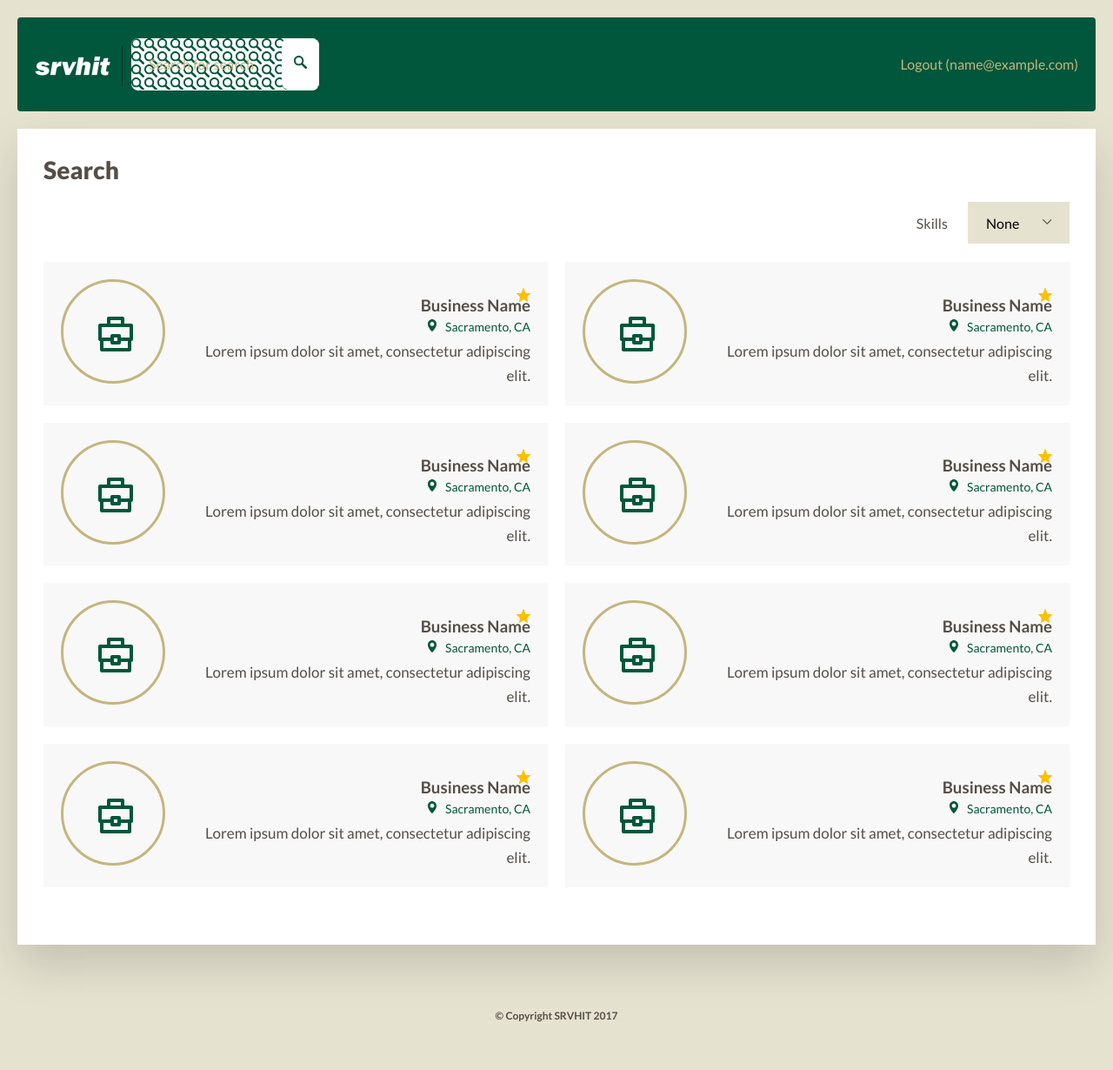
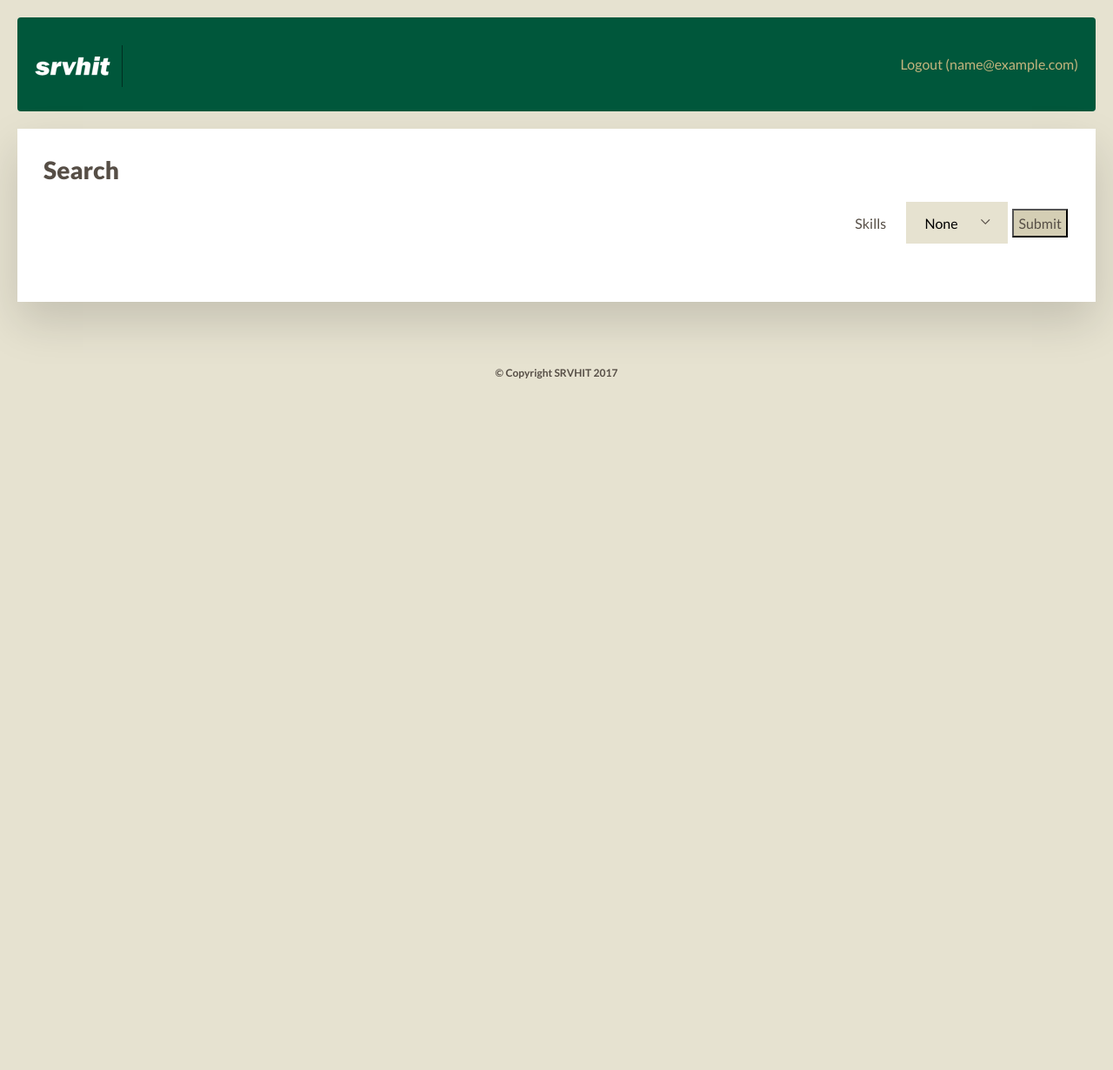
Before and after one commit to scalettar/SRVHIT, a PHP site: page /phpmail/search.php in a window 1280 px wide. Shown: the whole page at 87% size. After the commit the page ends 436 px from the top, so only its background shows below. Run offline with PHP 8.4, Linux system fonts and the light colour scheme; the visitor is signed in with stand-in values (Sample User, id 1); tables that the repository leaves empty or names only in its code hold one stand-in row (values such as "Sample post").

Commit message:
Finished Search Functionality
- Search completely implemented
- Minor text fixes and streamlining

```diff
--- a/css/bundle.css
+++ b/css/bundle.css
@@ -167,7 +167,7 @@
 
 .input-wrapper.mobile { display: inline-block; background: #fff; line-height: auto; border-radius: 8px; width: 100%; position: relative; }
 
-input.search { background: url("images/icon_search.svg"); border-radius: 8px; display: inline-block; border: 0; padding: 20px; color: #c5b57e; }
+input.search { background: url("images/icon_search.svg"); border-radius: 8px; display: inline-block; border: 0; padding: 20px; color: #002e21; }
 
 input.search-button { background: url("../images/icon_search.svg") #fff no-repeat center 20px; border-radius: 8px; display: inline-block; border: 0; padding: 20px; position: absolute; top: 0; right: 0; }
 
@@ -210,6 +210,8 @@
 a.link { color: #564e46; display: block; font-size: 14px; text-decoration: underline; font-weight: 700; margin: 20px 0; }
 
 .button { background: #ccb773; color: #ffffff; display: inline-block; font-size: 14px; font-weight: 700; height: 55px; line-height: 55px; margin-top: 40px; width: 200px; border-radius: 100px; }
+
+.hint-button {background: #d4ceb4 !important; color: #564e46; float: center; display: inline-block; margin: 2px; padding: 5px;}
 
 body { background: #e6e2d0; font-family: 'Lato', sans-serif; }
 
--- a/home.php
+++ b/home.php
@@ -46,7 +46,7 @@
 
           <!-- start: search desktop -->
          <div class="input-wrapper desktop-only">
-            <input class="search" type="text" placeholder="Search">
+            <input class="search" type="button" value="Search" onclick="location.href='search.php';">
             <input class="search-button" type="button" value=" " onclick="location.href='search.php';">
          </div>
           <!-- end: search desktop -->
@@ -83,7 +83,7 @@
         <div class="row">
 
           <div class="input-wrapper mobile">
-            <input class="search mobile-only" type="text" placeholder="Search">
+            <input class="search" type="button" value="Search" onclick="location.href='search.php';">
             <input class="search-button mobile-only" type="button" value=" " onclick="location.href='search.php';">
           </div>
 
@@ -104,7 +104,7 @@
           <div class="profile-info">
 
             <div class="quick-links">
-              <a href="edit.php"><img src="images/icon_edit.svg" alt="">
+              <a href="edit.php"><img src="images/icon_edit.svg" alt=""></a>
             </div>
 
             <div class="avatar">
--- a/search.php
+++ b/search.php
@@ -9,6 +9,10 @@
 $stmt = $conn->prepare("SELECT * FROM users WHERE userid=:userid");
 $stmt->execute(array(":userid"=>$currentid));
 $currentRow=$stmt->fetch(PDO::FETCH_ASSOC);
+
+if(isset($_POST['btn-search'])){
+  $searchtag = $_POST['searchtag'];
+}
 ?>
 
 <!DOCTYPE html>
@@ -38,19 +42,11 @@
         <!-- start: brand -->
         <div id="brand" class="columns">
           <div class="logo">
-            <a href="index.php">
+            <a href="home.php">
               <img src="images/srvhit_logo.png" alt="">
             </a>
             <span class="sep desktop-only"></span>
           </div>
-
-          <!-- start: search desktop -->
-          <div class="input-wrapper desktop-only">
-            <input class="search" type="text" placeholder="Search for search">
-            <input class="search-button" type="button" value=" " onclick="location.href='search.php';">
-          </div>
-          <!-- end: search desktop -->
-
         </div>
         <!-- end: brand -->
 
@@ -81,20 +77,6 @@
 
         </div>
       </div>
-
-      <!-- start: search mobile -->
-      <div class="container search mobile-only">
-        <div class="row">
-
-          <div class="input-wrapper mobile">
-            <input class="search mobile-only" type="text" placeholder="Search">
-            <input class="search-button mobile-only" type="button" value=" " onclick="location.href='search.php';">
-          </div>
-
-        </div>
-      </div>
-      <!-- end: search mobile -->
-
     </header>
     <!-- end: header -->
 
@@ -105,13 +87,12 @@
         <div id="search" class="columns">
           <h4>Search</h4>
 
-          <form>
-
+          <form action="search.php" method="post">
             <fieldset>
               <label>Skills</label>
               <div class="custom-select">
                 <img src="images/chevron.svg" alt="" class="chevron">
-                <select id="tags">
+                <select id="searchtag" name="searchtag">
                   <option>None</option>;
 <?php
                   $smt = $conn->prepare("SELECT tagname FROM tags");
@@ -126,6 +107,7 @@
                 </select>
               </div>
             </fieldset>
+            <input type="submit" name="btn-search" value="Submit" class="hint-button">
             <!-- <fieldset>
               <label>Position</label>
               <div class="custom-select">
@@ -162,131 +144,43 @@
                   <option value="part-time">Part time</option>
                 </select>
               </div>
-            </fieldset>
-          </form> -->
+            </fieldset> -->
+          </form>
 
           <ul id="search-list" class="lists two-column">
-
+<?php
+              $smt = $conn->prepare("SELECT u.* FROM users u INNER JOIN userstags ut ON u.userid = ut.userid WHERE ut.tagid IN (SELECT tagid FROM tags WHERE tagname = :searchtag)");
+              $smt->bindparam(":searchtag", $searchtag);
+              $smt->execute();
+              $result = $smt->fetchAll();
+              foreach($result as $row):
+?>
                 <li>
-              <div class="avatar">
+                  <div class = "avatar">
                     <img src="images/icon_businesses.svg" alt="">
                   </div>
                   <div class="bio">
-                <span class="favorited">
-                  <img src="images/favorited.svg" alt="">
-                  <img src="images/favorite.svg" alt="" style="display: none;">
-                </span>
-                <h3>Business Name</h3>
-                <p class="location"><span class="icon-location"><img src="images/icon_location.svg" alt=""></span>Sacramento, CA</p>
-                <p>Lorem ipsum dolor sit amet, consectetur adipiscing elit.</p>
+                    <h3><?php print($row['firstname']); print " "; print($row['lastname']);?></h3>
+                      <!-- <p class="location"><span class="icon-location"><img src="images/icon_location.svg" alt=""></span><?=$row["useremail"]?></p> -->
+                      <a href="profile.php?user=<?=$row["userid"]?>" class = "hint-button">View Profile</a>
+                      <!-- <ul class="hint">
+<?php
+                      $smt = $conn->prepare("SELECT t.tagname FROM tags t INNER JOIN userstags ut ON t.tagid = ut.tagid WHERE ut.userid = :userid");
+                      $smt->bindparam(":userid", $row['userid']);
+                      $smt->execute();
+                      $result = $smt->fetchAll();
+                      foreach($result as $rowtags):
+?>
+                        <li><?=$rowtags["tagname"]?></li>
+<?php
+                      endforeach
+?>
+                    </ul> -->
                   </div>
                 </li>
-
-            <li>
-              <div class="avatar">
-                <img src="images/icon_businesses.svg" alt="">
-              </div>
-              <div class="bio">
-                <span class="favorited">
-                  <img src="images/favorited.svg" alt="">
-                  <img src="images/favorite.svg" alt="" style="display: none;">
-                </span>
-                <h3>Business Name</h3>
-                <p class="location"><span class="icon-location"><img src="images/icon_location.svg" alt=""></span>Sacramento, CA</p>
-                <p>Lorem ipsum dolor sit amet, consectetur adipiscing elit.</p>
-              </div>
-            </li>
-
-            <li>
-              <div class="avatar">
-                <img src="images/icon_businesses.svg" alt="">
-              </div>
-              <div class="bio">
-                <span class="favorited">
-                  <img src="images/favorited.svg" alt="">
-                  <img src="images/favorite.svg" alt="" style="display: none;">
-                </span>
-                <h3>Business Name</h3>
-                <p class="location"><span class="icon-location"><img src="images/icon_location.svg" alt=""></span>Sacramento, CA</p>
-                <p>Lorem ipsum dolor sit amet, consectetur adipiscing elit.</p>
-              </div>
-            </li>
-
-            <li>
-              <div class="avatar">
-                <img src="images/icon_businesses.svg" alt="">
-              </div>
-              <div class="bio">
-                <span class="favorited">
-                  <img src="images/favorited.svg" alt="">
-                  <img src="images/favorite.svg" alt="" style="display: none;">
-                </span>
-                <h3>Business Name</h3>
-                <p class="location"><span class="icon-location"><img src="images/icon_location.svg" alt=""></span>Sacramento, CA</p>
-                <p>Lorem ipsum dolor sit amet, consectetur adipiscing elit.</p>
-              </div>
-            </li>
-
-            <li>
-              <div class="avatar">
-                <img src="images/icon_businesses.svg" alt="">
-              </div>
-              <div class="bio">
-                <span class="favorited">
-                  <img src="images/favorited.svg" alt="">
-                  <img src="images/favorite.svg" alt="" style="display: none;">
-                </span>
-                <h3>Business Name</h3>
-                <p class="location"><span class="icon-location"><img src="images/icon_location.svg" alt=""></span>Sacramento, CA</p>
-                <p>Lorem ipsum dolor sit amet, consectetur adipiscing elit.</p>
-              </div>
-            </li>
-
-            <li>
-              <div class="avatar">
-                <img src="images/icon_businesses.svg" alt="">
-              </div>
-              <div class="bio">
-                <span class="favorited">
-                  <img src="images/favorited.svg" alt="">
-                  <img src="images/favorite.svg" alt="" style="display: none;">
-                </span>
-                <h3>Business Name</h3>
-                <p class="location"><span class="icon-location"><img src="images/icon_location.svg" alt=""></span>Sacramento, CA</p>
-                <p>Lorem ipsum dolor sit amet, consectetur adipiscing elit.</p>
-              </div>
-            </li>
-
-            <li>
-              <div class="avatar">
-                <img src="images/icon_businesses.svg" alt="">
-              </div>
-              <div class="bio">
-                <span class="favorited">
-                  <img src="images/favorited.svg" alt="">
-                  <img src="images/favorite.svg" alt="" style="display: none;">
-                </span>
-                <h3>Business Name</h3>
-                <p class="location"><span class="icon-location"><img src="images/icon_location.svg" alt=""></span>Sacramento, CA</p>
-                <p>Lorem ipsum dolor sit amet, consectetur adipiscing elit.</p>
-              </div>
-            </li>
-
-            <li>
-              <div class="avatar">
-                <img src="images/icon_businesses.svg" alt="">
-              </div>
-              <div class="bio">
-                <span class="favorited">
-                  <img src="images/favorited.svg" alt="">
-                  <img src="images/favorite.svg" alt="" style="display: none;">
-                </span>
-                <h3>Business Name</h3>
-                <p class="location"><span class="icon-location"><img src="images/icon_location.svg" alt=""></span>Sacramento, CA</p>
-                <p>Lorem ipsum dolor sit amet, consectetur adipiscing elit.</p>
-              </div>
-            </li>
-
+<?php
+              endforeach
+?>
           </ul>
         </div>
         <!-- end: search results -->
```
Also changed, not shown: profile.php (+5 -5 lines). Lines whose indentation alone changed are shown as unchanged.
